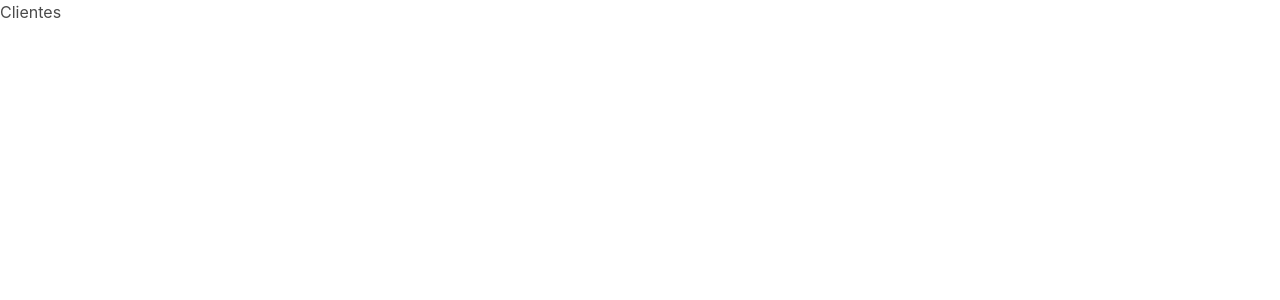
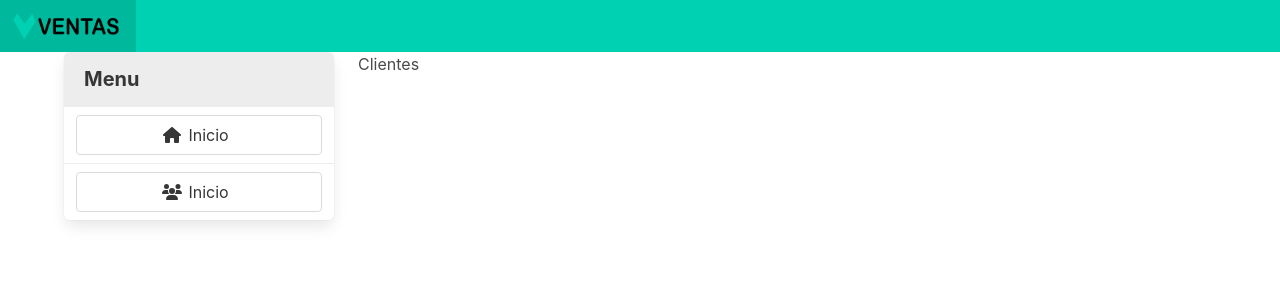
Before and after one commit to JorgeMeza93/frontend-app-ventas-react-spring, a React (Create React App) app: page /clientes in a window 1280 px wide. Shown: the top 300 px of the page. Built offline with nearby package versions, Linux system fonts and the light colour scheme.

Commit message:
cambios de la etiqueta a por Link

```diff
--- a/src/components/Header.jsx
+++ b/src/components/Header.jsx
@@ -1,12 +1,13 @@
 import React from 'react'
+import { Link } from "react-router-dom";
 
 const Header = () => {
   return (
     <div className='navbar is-primary'>
       <div className="navbar-brand">
-        <a href="/" className="navbar-item">
+        <Link to="/" className="navbar-item">
           <img  src='logo.png' alt="logo" />
-        </a>
+        </Link>
       </div>
     </div>
   )
--- a/src/components/Layout.jsx
+++ b/src/components/Layout.jsx
@@ -2,7 +2,7 @@ import React from 'react'
 import Header from "./Header";
 import Menu from './Menu';
 
-const Layout = () => {
+const Layout = (props) => {
   return (
     <div>
         <Header/>
@@ -12,7 +12,7 @@ const Layout = () => {
                     <Menu/>
                 </div>
                 <div className='column'>
-                    <p>Este es el resto del contenido</p>
+                    <p>{props.children}</p>
                 </div>
             </div>
         </div>
--- a/src/components/Menu.jsx
+++ b/src/components/Menu.jsx
@@ -1,4 +1,5 @@
 import React from 'react'
+import { Link } from "react-router-dom";
 
 const Menu = () => {
   return (
@@ -6,24 +7,24 @@ const Menu = () => {
         <nav className="nav panel">
             <p className='panel-heading'>Menu</p>
             <div className="panel-block">
-                <a href='/' className='button is-fullwidth'>
+                <Link to="/" className='button is-fullwidth'>
                     <span className="icon">
                     <i className='fas fa-home'></i>
                     </span>
                     <span>
                         Inicio
                     </span>
-                </a>
+                </Link>
             </div>
             <div className="panel-block">
-                <a href='/' className='button is-fullwidth'>
+                <Link to='/clientes' className='button is-fullwidth'>
                     <span className="icon">
                     <i className='fas fa-users'></i>
                     </span>
                     <span>
                         Inicio
                     </span>
-                </a>
+                </Link>
             </div>
         </nav>
     </div>
--- a/src/components/pages/Clientes.jsx
+++ b/src/components/pages/Clientes.jsx
@@ -1,9 +1,12 @@
 import React from 'react'
+import Layout from '../Layout'
 
 const Clientes = () => {
   return (
     <div>
-        <p>Clientes</p>
+        <Layout>
+            <p>Clientes</p>
+        </Layout>
     </div>
   )
 }
--- a/src/components/pages/Home.jsx
+++ b/src/components/pages/Home.jsx
@@ -1,9 +1,10 @@
 import React from 'react'
+import Layout from '../Layout'
 
 const Home = () => {
   return (
     <div>
-        <p>Home pipo</p>
+        <Layout/>
     </div>
   )
 }
```
